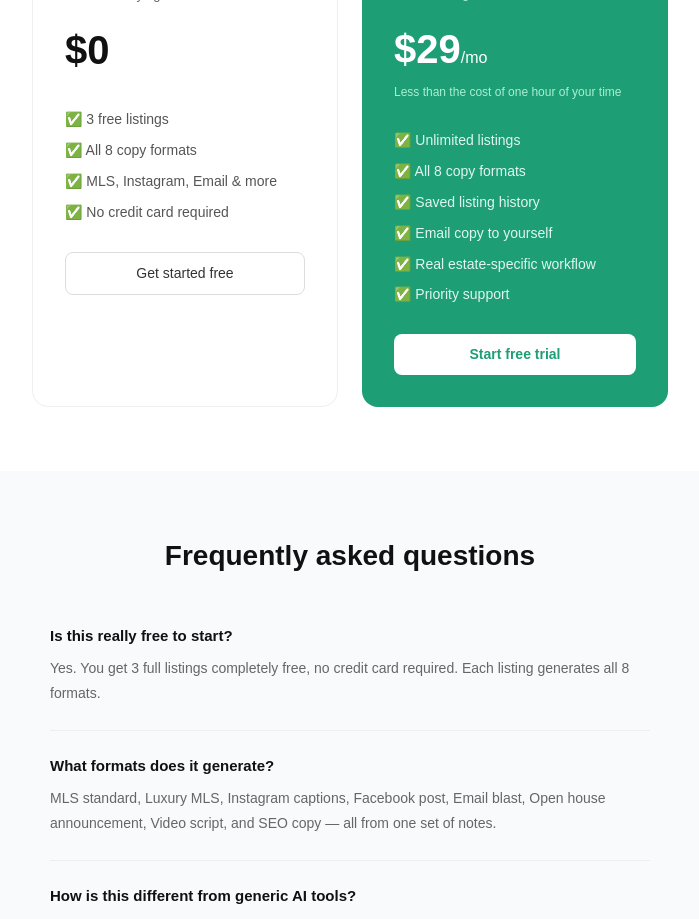
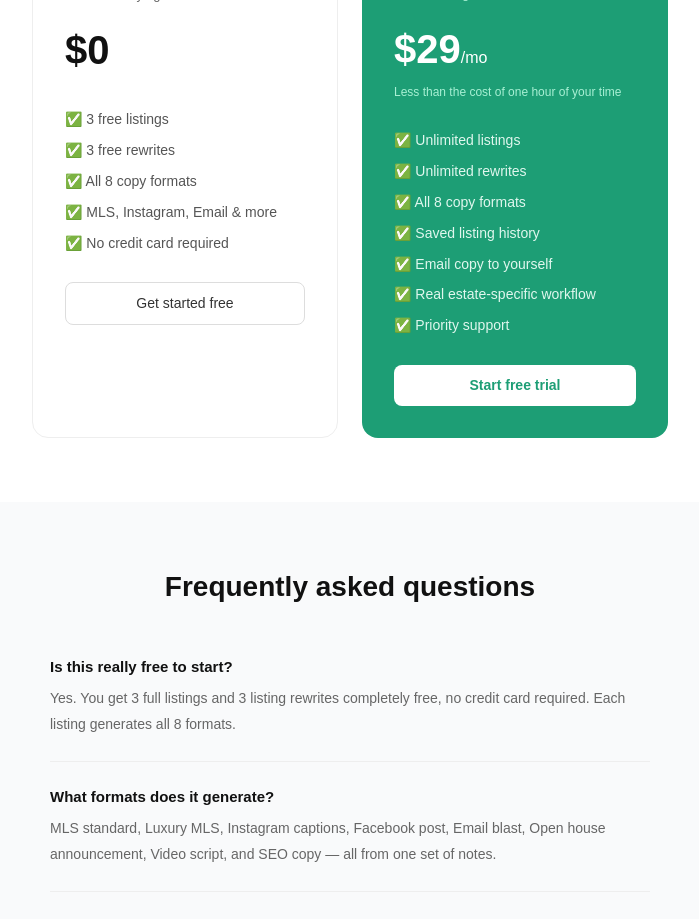
Before and after one commit to APD013/listing-whisperer, a Next.js app: page / in a window 1280 px wide. Shown: the part 3800-4719 px from the top of the page, without its empty margins (290-989 px from the left). Built offline with nearby package versions, Linux system fonts and the light colour scheme.

Commit message:
Add rewrites to homepage pricing and FAQ

```diff
--- a/src/app/page.tsx
+++ b/src/app/page.tsx
@@ -210,6 +210,7 @@ export default function Home() {
             <p style={{fontSize:'2.5rem',fontWeight:'700',marginBottom:'1.5rem'}}>$0</p>
             <ul style={{fontSize:'14px',color:'#555',lineHeight:'2.2',paddingLeft:'0',listStyle:'none',marginBottom:'1.5rem'}}>
               <li>✅ 3 free listings</li>
+              <li>✅ 3 free rewrites</li>
               <li>✅ All 8 copy formats</li>
               <li>✅ MLS, Instagram, Email & more</li>
               <li>✅ No credit card required</li>
@@ -223,6 +224,7 @@ export default function Home() {
             <p style={{fontSize:'12px',color:'#a8f0d4',marginBottom:'1.5rem'}}>Less than the cost of one hour of your time</p>
             <ul style={{fontSize:'14px',color:'#e0f7ee',lineHeight:'2.2',paddingLeft:'0',listStyle:'none',marginBottom:'1.5rem'}}>
               <li>✅ Unlimited listings</li>
+              <li>✅ Unlimited rewrites</li>
               <li>✅ All 8 copy formats</li>
               <li>✅ Saved listing history</li>
               <li>✅ Email copy to yourself</li>
@@ -239,7 +241,7 @@ export default function Home() {
         <div style={{maxWidth:'600px',margin:'0 auto'}}>
           <h2 style={{textAlign:'center',fontSize:'1.75rem',fontWeight:'600',marginBottom:'3rem'}}>Frequently asked questions</h2>
           {[
-            {q:'Is this really free to start?',a:'Yes. You get 3 full listings completely free, no credit card required. Each listing generates all 8 formats.'},
+            {q:'Is this really free to start?',a:'Yes. You get 3 full listings and 3 listing rewrites completely free, no credit card required. Each listing generates all 8 formats.'},
             {q:'What formats does it generate?',a:'MLS standard, Luxury MLS, Instagram captions, Facebook post, Email blast, Open house announcement, Video script, and SEO copy — all from one set of notes.'},
             {q:'How is this different from generic AI tools?',a:'Listing Whisperer is purpose-built for real estate agents. It has a structured workflow, tone targeting, buyer targeting, MLS-ready formatting, and saves your listing history — no prompt engineering required.'},
             {q:'Can I cancel anytime?',a:'Yes. No contracts, no commitments. Cancel your Pro subscription anytime from your account settings.'},
```
